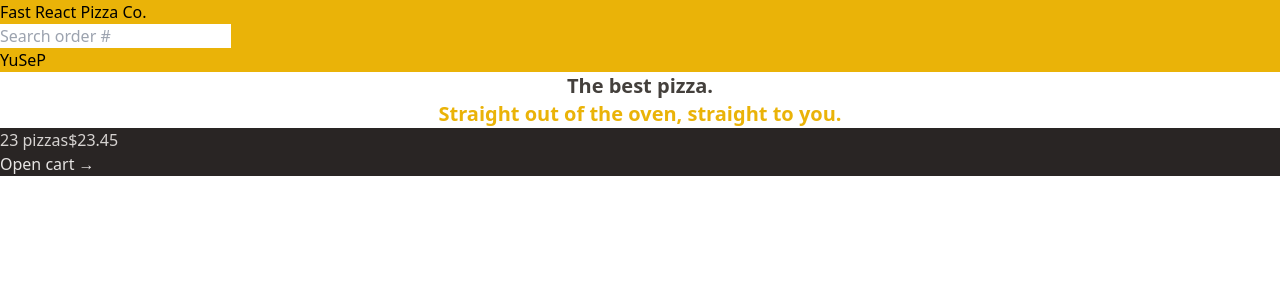
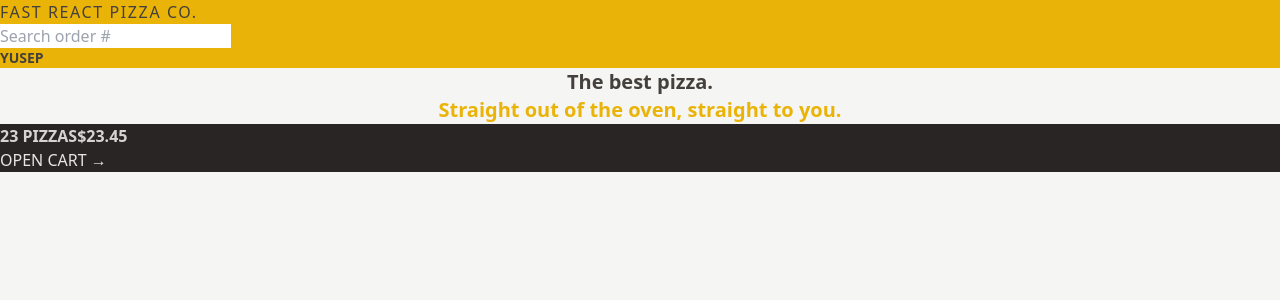
Before and after one commit to JoseAlbDR/react-pizza-shop, a React (Vite) app: page / in a window 1280 px wide. Shown: the top 300 px of the page. Built offline with nearby package versions, Linux system fonts and the light colour scheme.

Commit message:
feat: add some font and text styles with tailwind

```diff
--- a/index.html
+++ b/index.html
@@ -1,4 +1,4 @@
-<!DOCTYPE html>
+<!doctype html>
 <html lang="en">
   <head>
     <meta charset="UTF-8" />
@@ -6,7 +6,7 @@
     <meta name="viewport" content="width=device-width, initial-scale=1.0" />
     <title>Vite + React</title>
   </head>
-  <body>
+  <body class="bg-stone-100 text-stone-700">
     <div id="root"></div>
     <script type="module" src="/src/main.jsx"></script>
   </body>
--- a/src/features/cart/CartOverview.jsx
+++ b/src/features/cart/CartOverview.jsx
@@ -2,8 +2,8 @@
 
 function CartOverview() {
   return (
-    <div className="bg-stone-800 text-stone-200">
-      <p className="text-stone-300">
+    <div className="bg-stone-800 uppercase text-stone-200">
+      <p className="font-semibold text-stone-300">
         <span>23 pizzas</span>
         <span>$23.45</span>
       </p>
--- /dev/null
+++ b/src/features/users/Username.jsx
@@ -0,0 +1,5 @@
+function Username() {
+  return <div className="text-sm font-semibold">YuSeP</div>;
+}
+
+export default Username;
--- a/src/features/users/userSlice.js
+++ b/src/services/userSlice.js
@@ -1,4 +1,4 @@
-import { getAddress } from "../../services/apiGeocoding";
+import { getAddress } from './apiGeocoding';
 
 function getPosition() {
   return new Promise(function (resolve, reject) {
--- a/src/ui/Header.jsx
+++ b/src/ui/Header.jsx
@@ -1,12 +1,15 @@
 import { Link } from 'react-router-dom';
 import SearchOrder from '../features/order/SearchOrder';
+import Username from '../features/users/Username';
 
 function Header() {
   return (
-    <header className="bg-yellow-500">
-      <Link to="/">Fast React Pizza Co.</Link>
+    <header className="bg-yellow-500 uppercase">
+      <Link to="/" className="tracking-widest">
+        Fast React Pizza Co.
+      </Link>
       <SearchOrder />
-      <p>YuSeP</p>
+      <Username />
     </header>
   );
 }
--- a/src/ui/Home.jsx
+++ b/src/ui/Home.jsx
@@ -1,7 +1,7 @@
 function Home() {
   return (
     <div>
-      <h1 className="text-center text-xl font-semibold text-stone-700">
+      <h1 className="text-center text-xl font-semibold">
         The best pizza.
         <br />
         <span className="text-yellow-500">
```
